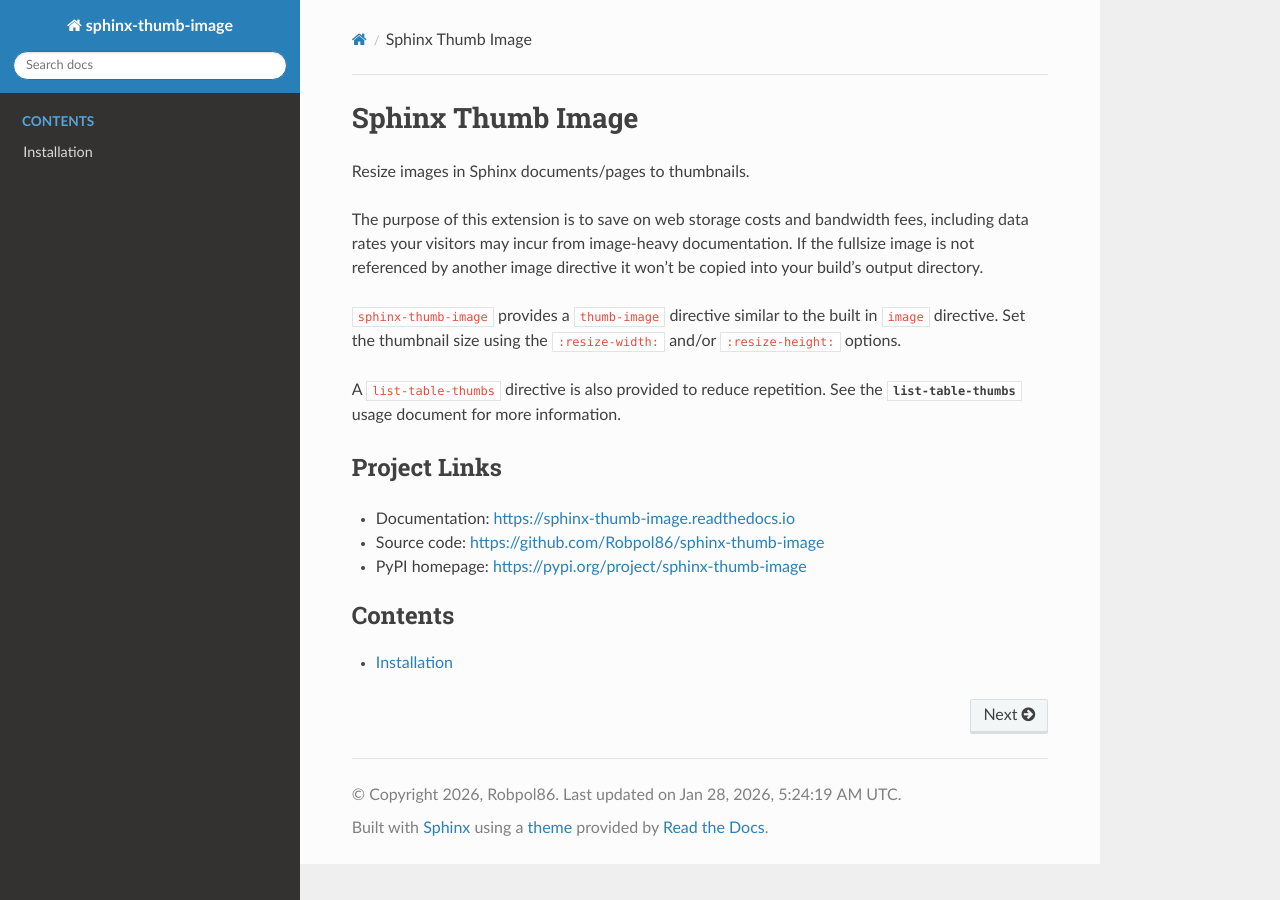
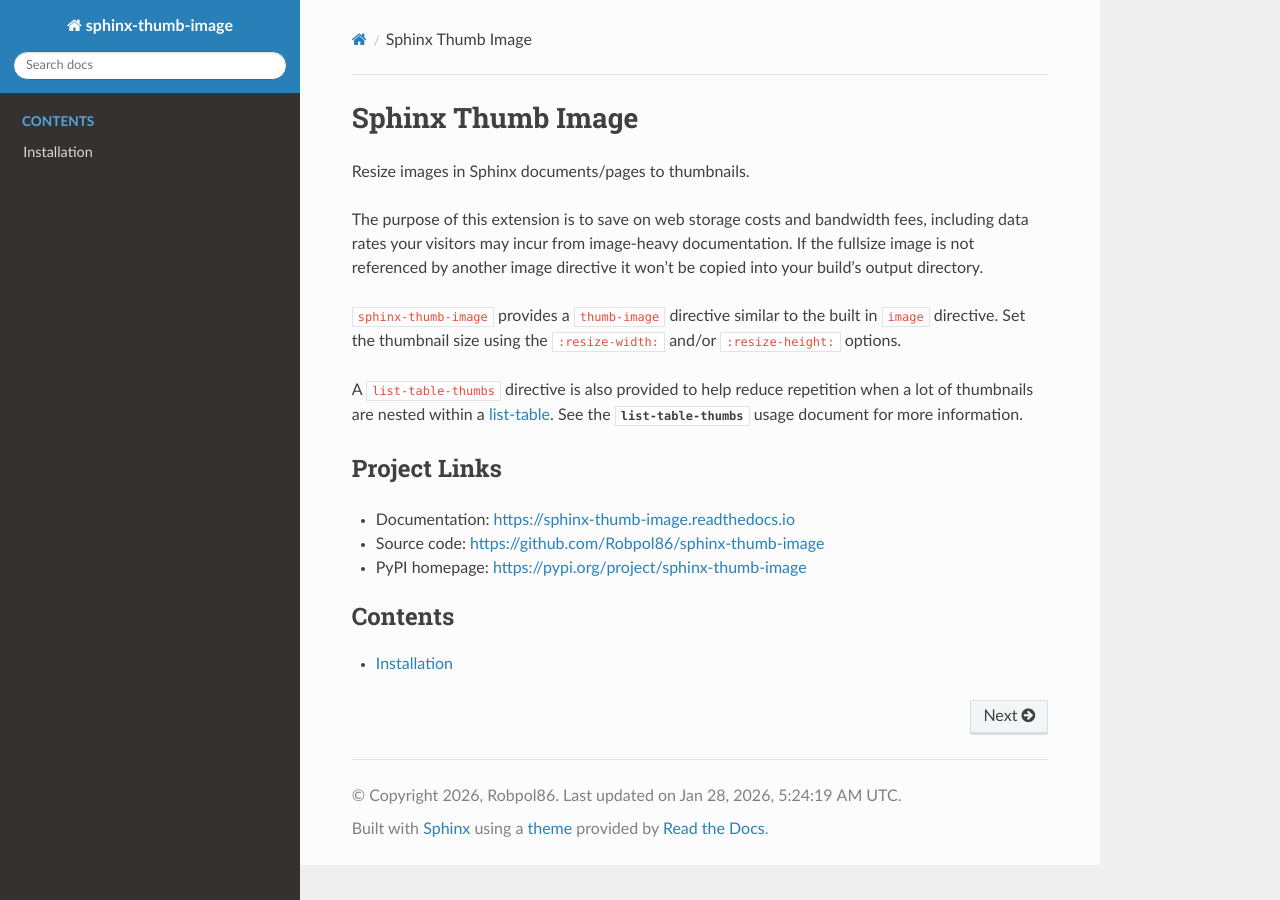
Before and after one commit to Robpol86/sphinx-thumb-image, a Sphinx documentation site: the page built from docs/index.rst, in a window 1280 px wide. Built offline with Sphinx 7.4.7 and the Read the Docs theme 3.1.0, drawn with Linux system fonts in a browser that asks for light colours; pages that are not in the unit, such as notebooks, are missing from menus.

Commit message:
rephrased

```diff
--- a/docs/index.rst
+++ b/docs/index.rst
@@ -11,8 +11,10 @@
 ``sphinx-thumb-image`` provides a ``thumb-image`` directive similar to the built in ``image`` directive. Set the thumbnail
 size using the ``:resize-width:`` and/or ``:resize-height:`` options.
 
-A ``list-table-thumbs`` directive is also provided to reduce repetition. See the :rst:dir:`list-table-thumbs` usage document
-for more information.
+A ``list-table-thumbs`` directive is also provided to help reduce repetition when a lot of thumbnails are nested within a
+`list-table`_. See the :rst:dir:`list-table-thumbs` usage document for more information.
+
+.. _list-table: https://docutils.sourceforge.io/docs/ref/rst/directives.html#list-table
 
 Project Links
 =============
```
